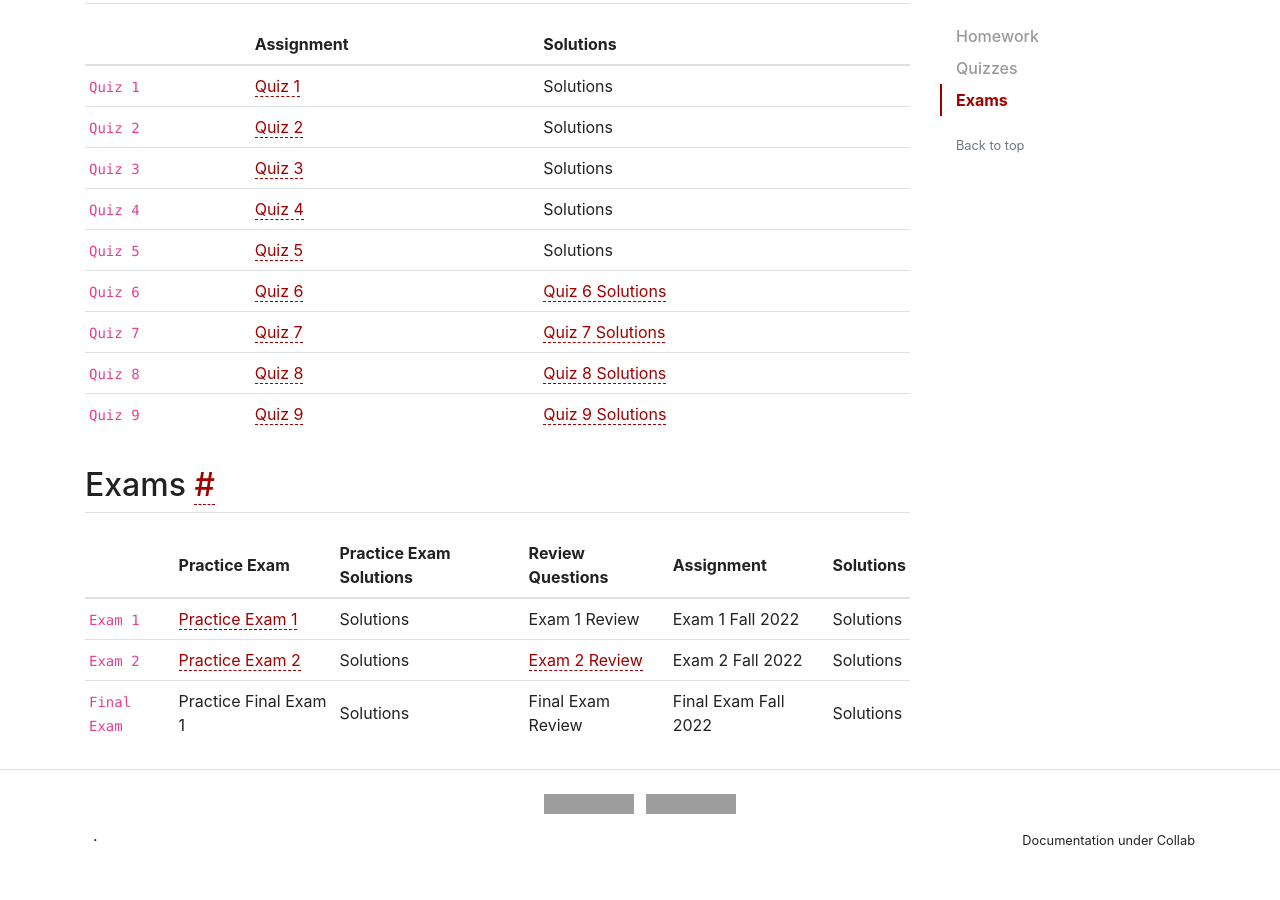
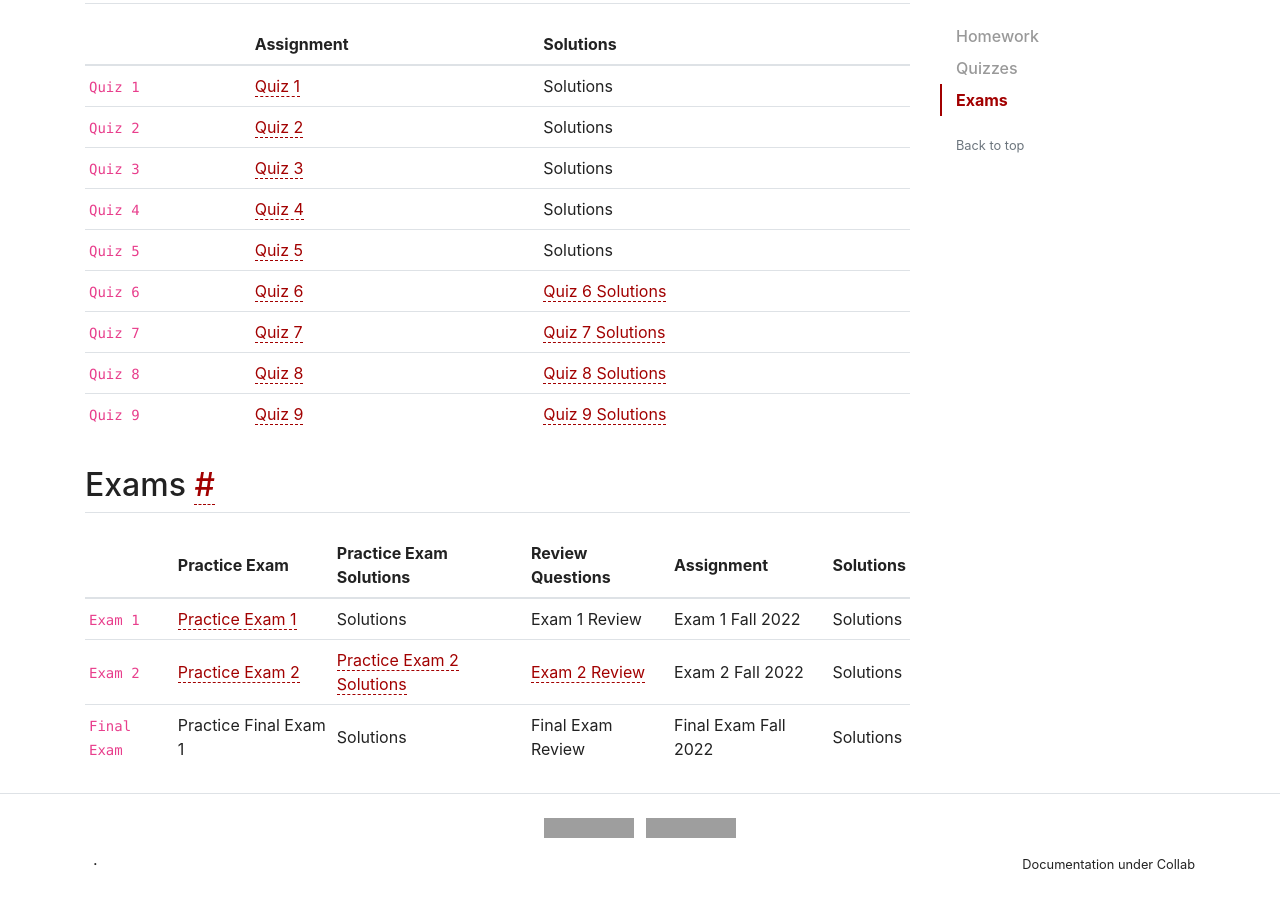
Before and after one commit to WilliamOlsen/Calculus-III, a Jekyll site: the page built from CourseMaterials/CourseAssignments.md, in a window 1280 px wide and 900 px high, scrolled down 796 px. Built offline with Jekyll 4.4.1, drawn with Linux system fonts in a browser that asks for light colours; nearby versions of some CDN libraries; comment, search, counter and statistics services are not loaded; before the commit the page ends 1672 px from its top, so only the background shows below that; grey boxes are pictures that could not be loaded.

Commit message:
Add solutions to practice Exam 2

```diff
--- a/CourseMaterials/CourseAssignments.md
+++ b/CourseMaterials/CourseAssignments.md
@@ -27,13 +27,13 @@ title: Course Assignments
 | `Quiz 5` | <a href = "{{ site.baseurl }}/CourseMaterials/Quiz/Quiz_5_FALL_2022.pdf">Quiz 5</a> | Solutions |
 | `Quiz 6` | <a href = "{{ site.baseurl }}/CourseMaterials/Quiz/Quiz_6_FALL_2022.pdf">Quiz 6</a> | <a href = "{{ site.baseurl }}/CourseMaterials/Quiz/Quiz_6_Solutions_Fall_2022.pdf">Quiz 6 Solutions</a> |
 | `Quiz 7` | <a href = "{{ site.baseurl }}/CourseMaterials/Quiz/Quiz_7_FALL_2022.pdf">Quiz 7</a> | <a href = "{{ site.baseurl }}/CourseMaterials/Quiz/Quiz_7_Solutions_Fall_2022.pdf">Quiz 7 Solutions</a> |
-| `Quiz 8` | <a href = "{{ site.baseurl }}/CourseMaterials/Quiz/Quiz_8_FALL_2022.pdf">Quiz 8</a> | <a href = "{{ site.baseurl }}/CourseMaterials/Quiz/Quiz_8_Solutions_Fall_2022.pdf">Quiz 8 Solutions</a> |
-| `Quiz 9` | <a href = "{{ site.baseurl }}/CourseMaterials/Quiz/Quiz_9_FALL_2022.pdf">Quiz 9</a> | <a href = "{{ site.baseurl }}/CourseMaterials/Quiz/Quiz_9_Solutions_Fall_2022.pdf">Quiz 9 Solutions</a> |
+| `Quiz 8` | <a href = "{{ site.baseurl }}/CourseMaterials/Quiz/Quiz_8_Fall_2022.pdf">Quiz 8</a> | <a href = "{{ site.baseurl }}/CourseMaterials/Quiz/Quiz_8_Solutions_Fall_2022.pdf">Quiz 8 Solutions</a> |
+| `Quiz 9` | <a href = "{{ site.baseurl }}/CourseMaterials/Quiz/Quiz_9_Fall_2022.pdf">Quiz 9</a> | <a href = "{{ site.baseurl }}/CourseMaterials/Quiz/Quiz_9_Solutions_Fall_2022.pdf">Quiz 9 Solutions</a> |
 
 ## Exams
 
 |          | Practice Exam | Practice Exam Solutions | Review Questions | Assignment | Solutions |
 |:---------|:--------------|:------------------------|:-----------------|:-----------|:----------|
 | `Exam 1` | <a href = "{{ site.baseurl }}/CourseMaterials/Exams/Exam_1_Spring_2022.pdf">Practice Exam 1</a> | Solutions | Exam 1 Review | Exam 1 Fall 2022  | Solutions |
-| `Exam 2` | <a href = "{{ site.baseurl }}/CourseMaterials/Exams/Exam_2_Spring_2022.pdf">Practice Exam 2</a> | Solutions | <a href = "{{ site.baseurl }}/CourseMaterials/Exams/Exam_2_Review_FALL_2022.pdf">Exam 2 Review</a> |Exam 2 Fall 2022  | Solutions |
+| `Exam 2` | <a href = "{{ site.baseurl }}/CourseMaterials/Exams/Exam_2_Spring_2022.pdf">Practice Exam 2</a> | <a href = "{{ site.baseurl }}/CourseMaterials/Exams/Exam_2_Solutions_Spring_2022.pdf">Practice Exam 2 Solutions</a> | <a href = "{{ site.baseurl }}/CourseMaterials/Exams/Exam_2_Review_FALL_2022.pdf">Exam 2 Review</a> |Exam 2 Fall 2022  | Solutions |
 | `Final Exam` | Practice Final Exam 1 | Solutions | Final Exam Review | Final Exam Fall 2022  | Solutions |
```
Also changed, not shown: 4 other files.
